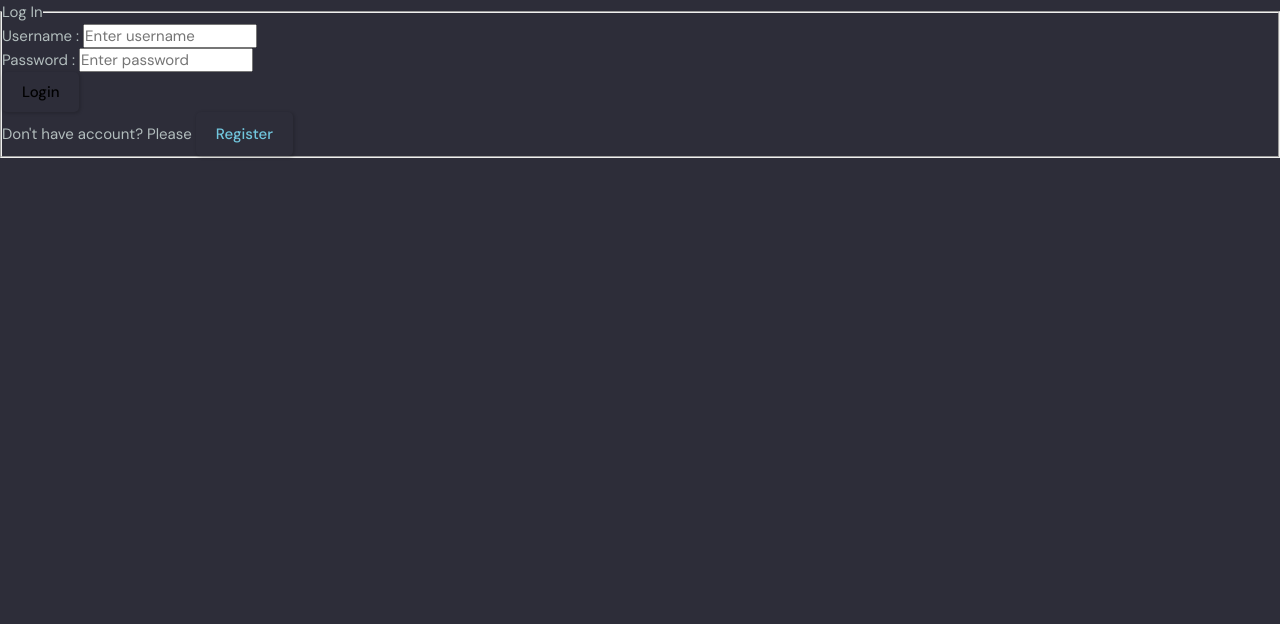
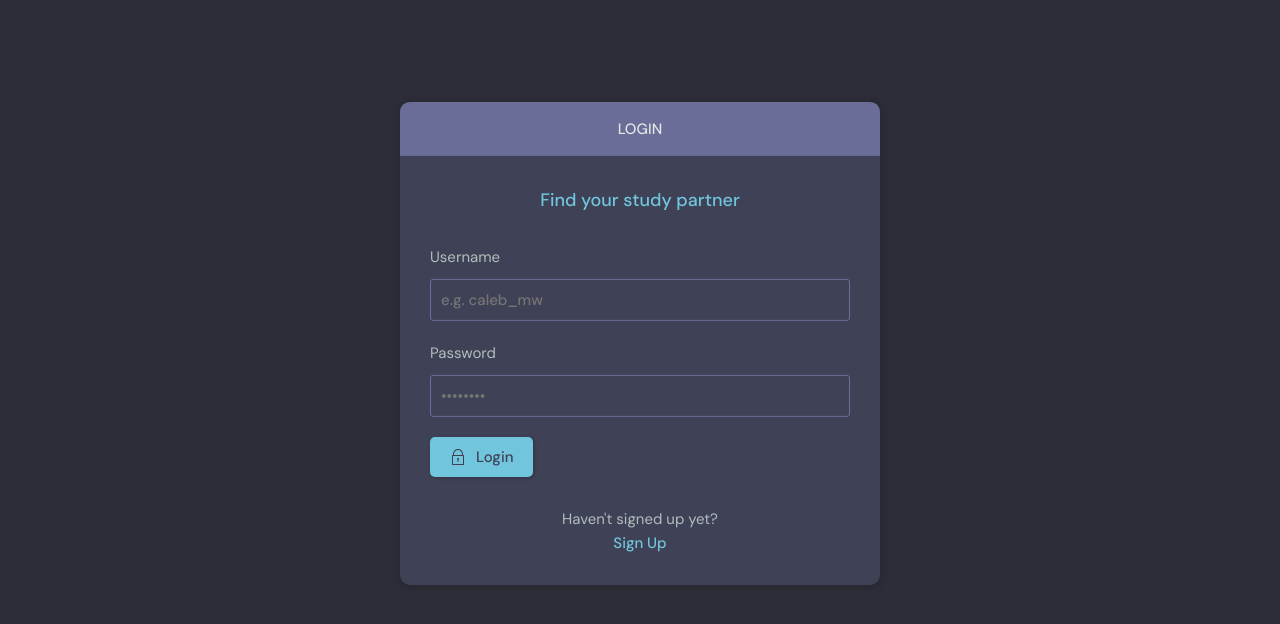
Before and after one commit to cmwema-projects/studyBud, a Django app: page /login/ in a window 1280 px wide. Shown: the part 76-700 px from the top of the page. Run offline with Django 4.2, Linux system fonts and the light colour scheme.

Commit message:
configured UI template for Ulogin/registration page

```diff
--- a/base/templates/base/login_register.html
+++ b/base/templates/base/login_register.html
@@ -1,40 +1,107 @@
 {% extends "base.html" %}
+{% load static %}
+{% block content %}
+{% if page == 'login' %}
+<main class="auth layout">
+  <div class="container">
+    <div class="layout__box">
+      <div class="layout__boxHeader">
+        <div class="layout__boxTitle">
+          <h3>Login</h3>
+        </div>
+      </div>
+      <div class="layout__body">
+        <h2 class="auth__tagline">Find your study partner</h2>
 
-{% block content %}
+        <form class="form" method='POST' action=''>
+          {% csrf_token %}
+          <div class="form__group form__group">
+            <label for="room_name">Username</label>
+            <input id="username" name="username" type="text" placeholder="e.g. caleb_mw" />
+          </div>
+          <div class="form__group">
+            <label for="password">Password</label>
+            <input
+              id="password"
+              name="password"
+              type="password"
+              placeholder="&bull;&bull;&bull;&bull;&bull;&bull;&bull;&bull;"
+            />
+          </div>
 
-{% if page == 'login' %}
+          <button class="btn btn--main" type="submit">
+            <svg
+              version="1.1"
+              xmlns='{% static "/images/icons/lock.svg" %}'
+              width="32"
+              height="32"
+              viewBox="0 0 32 32"
+            >
+              <title>lock</title>
+              <path
+                d="M27 12h-1v-2c0-5.514-4.486-10-10-10s-10 4.486-10 10v2h-1c-0.553 0-1 0.447-1 1v18c0 0.553 0.447 1 1 1h22c0.553 0 1-0.447 1-1v-18c0-0.553-0.447-1-1-1zM8 10c0-4.411 3.589-8 8-8s8 3.589 8 8v2h-16v-2zM26 30h-20v-16h20v16z"
+              ></path>
+              <path
+                d="M15 21.694v4.306h2v-4.306c0.587-0.348 1-0.961 1-1.694 0-1.105-0.895-2-2-2s-2 0.895-2 2c0 0.732 0.413 1.345 1 1.694z"
+              ></path>
+            </svg>
 
-<div class="form-container">
-    <form method='POST' action=''>
-        <fieldset>
-            <legend>Log In</legend>
-            {% csrf_token %}
+            Login
+          </button>
+        </form>
 
-            <div class='form-input'>
-                <label for="username">Username : </label>
-                <input type='text' name='username' placeholder='Enter username'/>
-            </div>
-            <div class='form-input'>
-                <label for="password">Password : </label>
-                <input type='password' name='password' placeholder='Enter password'/>
-            </div>
-            <input type="submit" value="Login" class="btn form-input"/>
-            <p> Don't have account? Please <a class='btn btn-edit' href="{% url 'register' %}">Register</a></p>
-        </fieldset>
-    </form>
-</div>
+        <div class="auth__action">
+          <p>Haven't signed up yet?</p>
+          <a href="{% url 'register' %}" class="btn btn--link">Sign Up</a>
+        </div>
+      </div>
+    </div>
+  </div>
+</main>
 {% else %}
-<div class="form-container">
-    <form method='POST' action=''>
-        <fieldset>
-            <legend>Log In</legend>
-            {% csrf_token %}
+<main class="auth layout">
+  <div class="container">
+    <div class="layout__box">
+      <div class="layout__boxHeader">
+        <div class="layout__boxTitle">
+          <h3>Login</h3>
+        </div>
+      </div>
+      <div class="layout__body">
+        <h2 class="auth__tagline">Find your study partner</h2>
 
-           {{ form.as_p }}
-            <input type="submit" value="Register" class="btn"/>
-            <p> Already registered? Please <a class='btn btn-edit' href="{% url 'login' %}">Login</a></p>
-        </fieldset>
-    </form>
-</div>
+        <form class="form" method='POST' action=''>
+          {% csrf_token %}
+          {{ form.as_p }}
+
+          <button class="btn btn--main" type="submit">
+            <svg
+              version="1.1"
+              xmlns='{% static "/images/icons/lock.svg" %}'
+              width="32"
+              height="32"
+              viewBox="0 0 32 32"
+            >
+              <title>lock</title>
+              <path
+                d="M27 12h-1v-2c0-5.514-4.486-10-10-10s-10 4.486-10 10v2h-1c-0.553 0-1 0.447-1 1v18c0 0.553 0.447 1 1 1h22c0.553 0 1-0.447 1-1v-18c0-0.553-0.447-1-1-1zM8 10c0-4.411 3.589-8 8-8s8 3.589 8 8v2h-16v-2zM26 30h-20v-16h20v16z"
+              ></path>
+              <path
+                d="M15 21.694v4.306h2v-4.306c0.587-0.348 1-0.961 1-1.694 0-1.105-0.895-2-2-2s-2 0.895-2 2c0 0.732 0.413 1.345 1 1.694z"
+              ></path>
+            </svg>
+
+            Login
+          </button>
+        </form>
+
+        <div class="auth__action">
+          <p>Already registered? Please</p>
+          <a  href="{% url 'login' %}" class="btn btn--link">Log In</a>
+        </div>
+      </div>
+    </div>
+  </div>
+</main>
 {% endif %}
 {% endblock content %}
```
Also changed, not shown: base/templates/base/login_register-old.html (added, +40 -0 lines).
